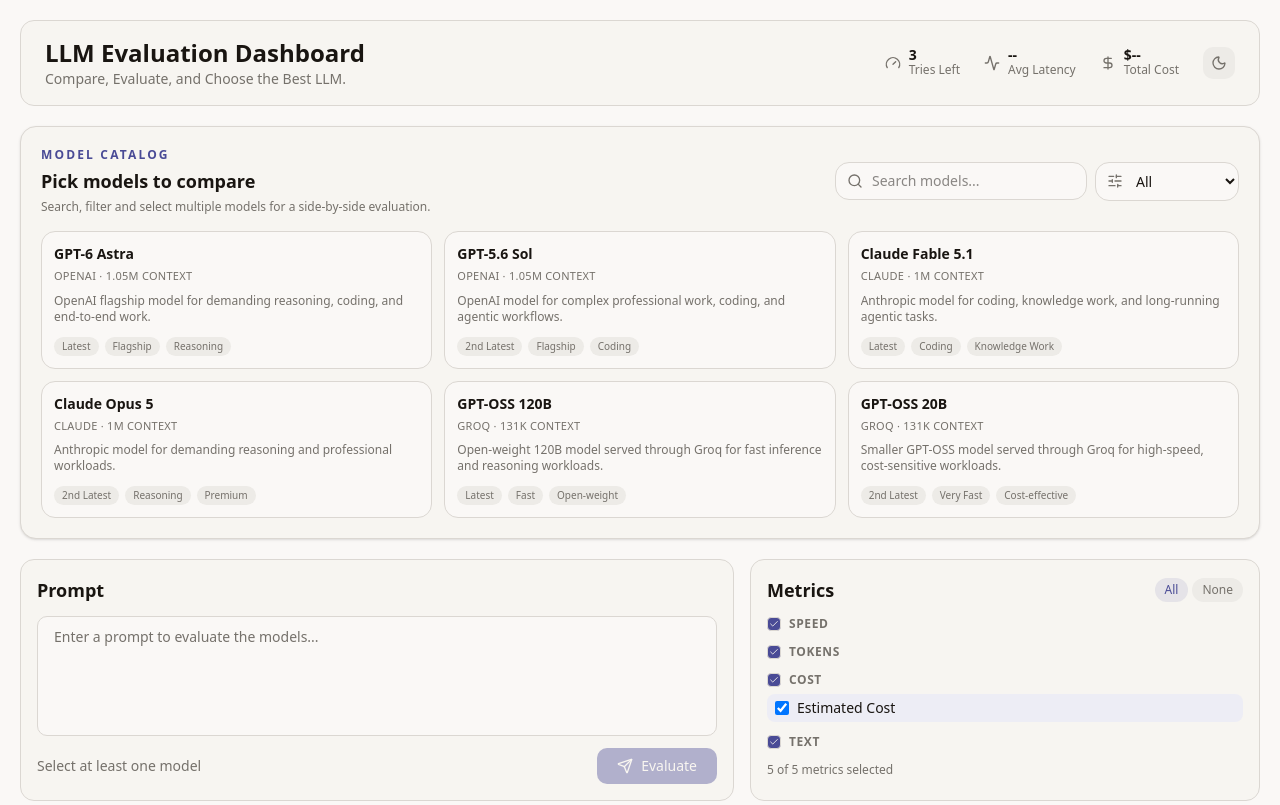
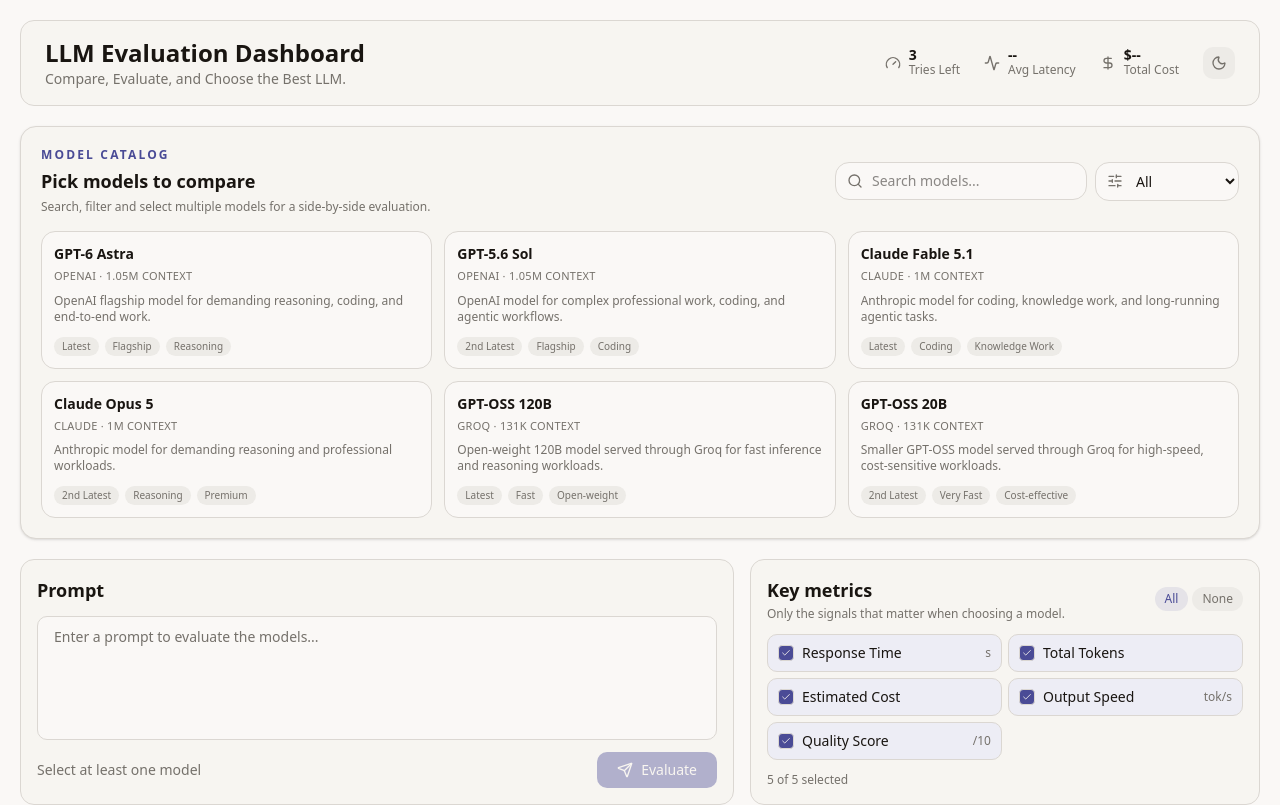
Before and after one commit to Aditya-Holkar/LLM-Evalution, a React (Vite) app: page / in a window 1280 px wide. Shown: the top 805 px of the page. Built offline with nearby package versions, Linux system fonts and the light colour scheme.

Commit message:
refactor: simplify metrics selector

```diff
--- a/src/components/MetricsSelector.jsx
+++ b/src/components/MetricsSelector.jsx
@@ -1,9 +1,7 @@
-import { Check, X as XIcon } from 'lucide-react'
+import { Check } from 'lucide-react'
 import { useApp } from '#/context/AppContext'
 import { METRICS, METRIC_IDS } from '#/config/constants'
 import { cn } from '#/lib/utils'
-
-const CATEGORIES = ['Speed', 'Tokens', 'Cost', 'Text']
 
 export default function MetricsSelector() {
   const { selectedMetrics, toggleMetric, setAllMetrics } = useApp()
@@ -14,68 +12,31 @@
   return (
     <div className="bg-card p-3 sm:p-4 rounded-xl border border-border">
       <div className="flex items-center justify-between mb-3">
-        <h2 className="text-base sm:text-lg font-semibold text-card-foreground">Metrics</h2>
+        <div>
+          <h2 className="text-base sm:text-lg font-semibold text-card-foreground">Key metrics</h2>
+          <p className="text-xs text-muted-foreground mt-0.5">Only the signals that matter when choosing a model.</p>
+        </div>
         <div className="flex gap-1">
-          <button
-            onClick={() => setAllMetrics(METRIC_IDS)}
-            className={cn(
-              'text-xs px-2.5 py-1 rounded-full font-medium transition-colors cursor-pointer',
-              allSelected ? 'bg-primary/10 text-primary' : 'bg-muted text-muted-foreground hover:bg-accent'
-            )}
-          >
-            All
-          </button>
-          <button
-            onClick={() => setAllMetrics([])}
-            className="text-xs px-2.5 py-1 rounded-full font-medium bg-muted text-muted-foreground hover:bg-accent transition-colors cursor-pointer"
-          >
-            None
-          </button>
+          <button onClick={() => setAllMetrics(METRIC_IDS)} className={cn('text-xs px-2.5 py-1 rounded-full font-medium cursor-pointer', allSelected ? 'bg-primary/10 text-primary' : 'bg-muted text-muted-foreground hover:bg-accent')}>All</button>
+          <button onClick={() => setAllMetrics([])} className="text-xs px-2.5 py-1 rounded-full font-medium bg-muted text-muted-foreground hover:bg-accent cursor-pointer">None</button>
         </div>
       </div>
-      <div className="space-y-3">
-        {CATEGORIES.map((cat) => {
-          const catMetrics = METRICS.filter((m) => m.category === cat)
-          const catAllSelected = catMetrics.every((m) => selectedMetrics.includes(m.id))
+      <div className="grid grid-cols-1 sm:grid-cols-2 gap-1.5">
+        {METRICS.map((metric) => {
+          const active = selectedMetrics.includes(metric.id)
           return (
-            <div key={cat}>
-              <button
-                onClick={() => {
-                  const ids = catMetrics.map((m) => m.id)
-                  setAllMetrics(catAllSelected ? selectedMetrics.filter((id) => !ids.includes(id)) : [...new Set([...selectedMetrics, ...ids])])
-                }}
-                className="flex items-center gap-2 text-xs font-semibold text-muted-foreground uppercase tracking-wider mb-1.5 cursor-pointer hover:text-foreground"
-              >
-                <div className={cn('w-3.5 h-3.5 rounded border flex items-center justify-center transition-colors', catAllSelected && 'bg-primary border-primary')}>
-                  {catAllSelected && <Check className="w-2.5 h-2.5 text-primary-foreground" />}
-                </div>
-                {cat}
-              </button>
-              <div className="space-y-0.5">
-                {catMetrics.map((metric) => {
-                  const active = selectedMetrics.includes(metric.id)
-                  return (
-                    <label
-                      key={metric.id}
-                      className={cn('flex items-center gap-2 px-2 py-1 rounded-md cursor-pointer transition-colors text-sm', active && 'bg-accent/50')}
-                    >
-                      <input
-                        type="checkbox"
-                        checked={active}
-                        onChange={() => toggleMetric(metric.id)}
-                        className="w-3.5 h-3.5 rounded border-muted-foreground/40 text-primary focus:ring-ring cursor-pointer"
-                      />
-                      <span className="text-foreground">{metric.label}</span>
-                      <span className="text-xs text-muted-foreground ml-auto">{metric.suffix}</span>
-                    </label>
-                  )
-                })}
-              </div>
-            </div>
+            <label key={metric.id} className={cn('flex items-center gap-2 px-2.5 py-2 rounded-lg cursor-pointer transition-colors text-sm border border-transparent', active && 'bg-accent/50 border-border')}>
+              <input type="checkbox" checked={active} onChange={() => toggleMetric(metric.id)} className="sr-only" />
+              <span className={cn('w-4 h-4 rounded border flex items-center justify-center', active ? 'bg-primary border-primary' : 'border-muted-foreground/40')}>
+                {active && <Check className="w-2.5 h-2.5 text-primary-foreground" />}
+              </span>
+              <span className="text-foreground">{metric.label}</span>
+              <span className="text-xs text-muted-foreground ml-auto">{metric.suffix}</span>
+            </label>
           )
         })}
       </div>
-      <p className="text-xs text-muted-foreground mt-3">{selectedMetrics.length} of {METRICS.length} metrics selected</p>
+      <p className="text-xs text-muted-foreground mt-3">{selectedMetrics.length} of {METRICS.length} selected</p>
     </div>
   )
 }
```
